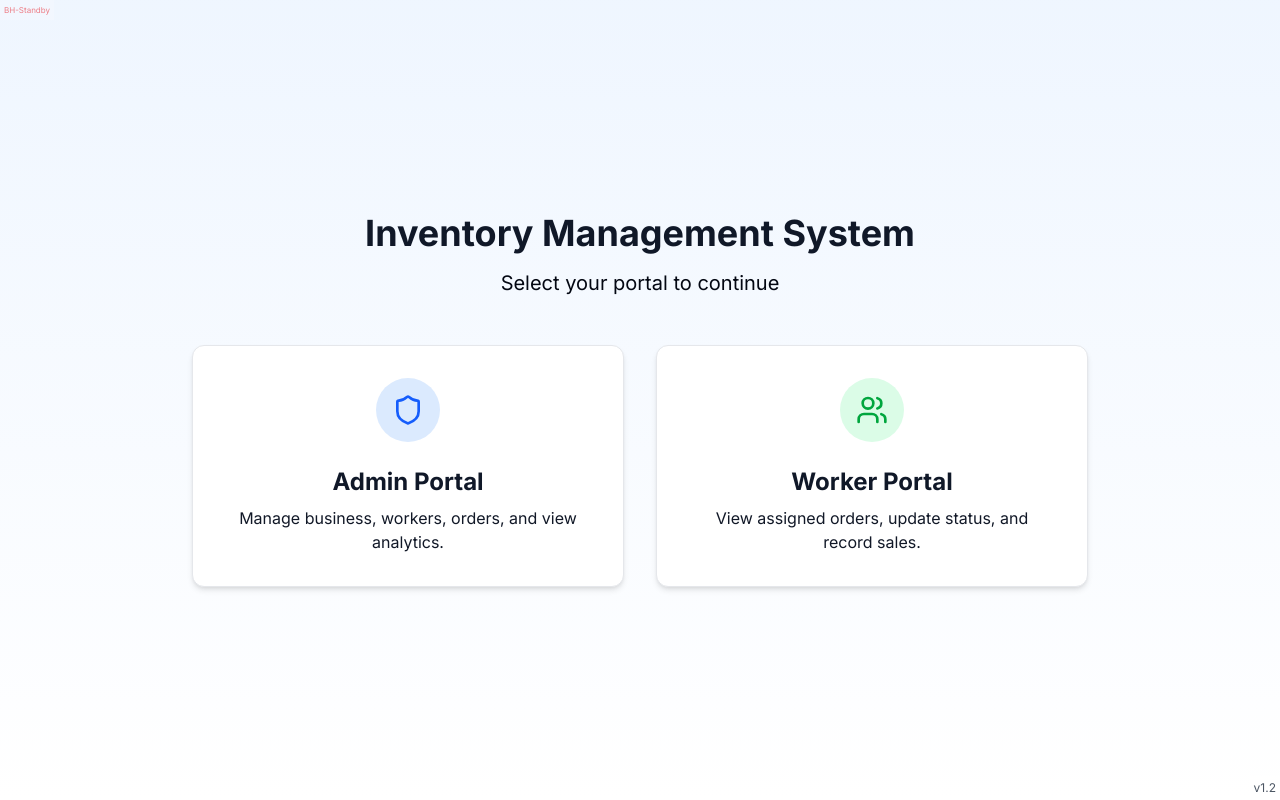
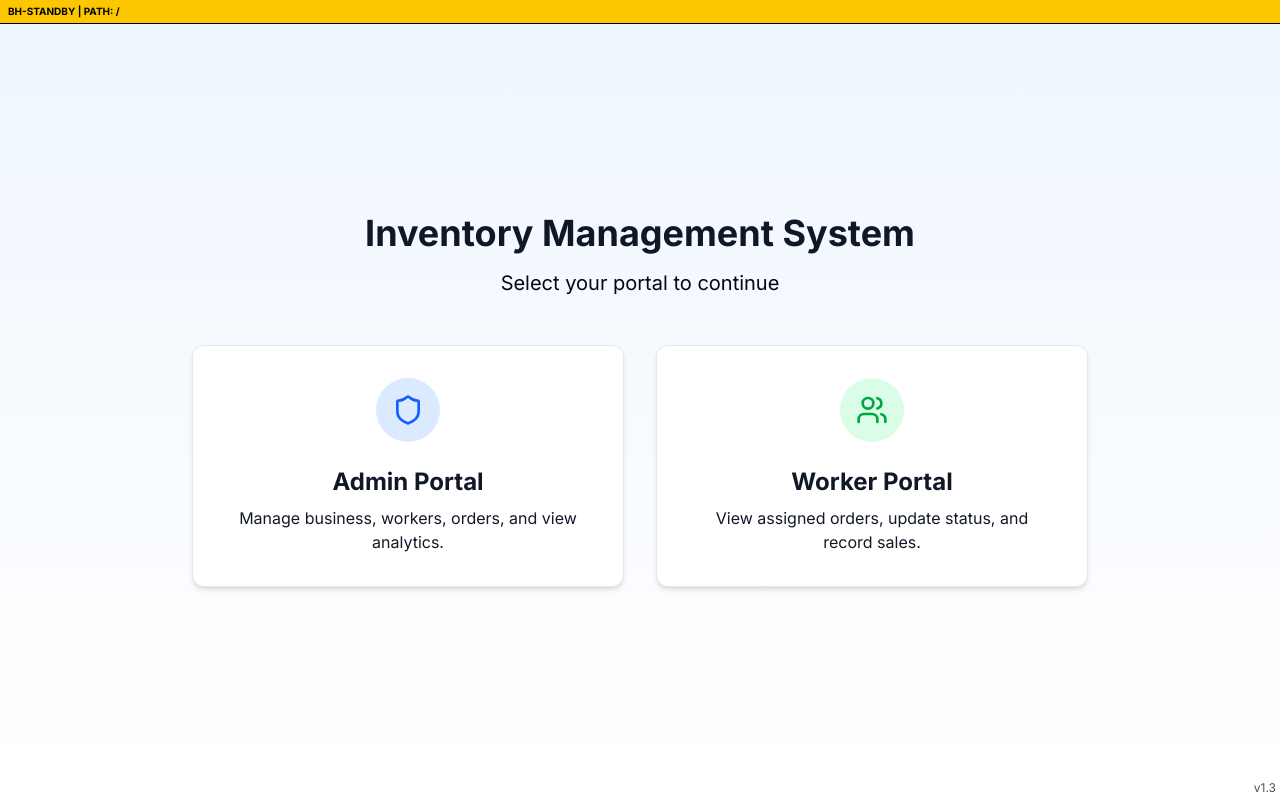
Before and after one commit to SriramPujar/Inventory, a Next.js app: page / in a window 1280 px wide. Built offline with nearby package versions, Linux system fonts and the light colour scheme; no server answers.

Commit message:
Update back button handler to v1.3 with high-visibility debug bar

```diff
--- a/app/layout.tsx
+++ b/app/layout.tsx
@@ -22,7 +22,7 @@ export default function RootLayout({
         <Providers>
           {children}
         </Providers>
-        <div className="fixed bottom-0 right-0 p-1 text-xs text-gray-400 bg-white/50 pointer-events-none z-50">v1.2</div>
+        <div className="fixed bottom-0 right-0 p-1 text-xs text-gray-400 bg-white/50 pointer-events-none z-50">v1.3</div>
       </body>
     </html>
   );
--- a/components/BackButtonHandler.tsx
+++ b/components/BackButtonHandler.tsx
@@ -4,9 +4,8 @@ import { useEffect, useState } from "react";
 import { useRouter, usePathname } from "next/navigation";
 
 /**
- * Universal Android Back Button Handler (v1.2)
- * Includes a visual indicator in the top-left to confirm the trap is active.
- * Uses hard location resets to ensure navigation follows on stubborn devices.
+ * Universal Android Back Button Handler (v1.3 DEBUG)
+ * Includes a HIGH-VISIBILITY debug overlay to diagnose pathname detection.
  */
 export function BackButtonHandler() {
     const router = useRouter();
@@ -14,7 +13,9 @@ export function BackButtonHandler() {
     const [status, setStatus] = useState("BH-Init");
 
     useEffect(() => {
-        // Identify if we are in a sub-section
+        // Log to console for desktop debugging
+        console.log("BH Handler Active Path:", pathname);
+
         const isSubSection =
             pathname.includes('/orders') ||
             pathname.includes('/products') ||
@@ -22,23 +23,17 @@ export function BackButtonHandler() {
             pathname.includes('/workers');
 
         if (!isSubSection) {
-            setStatus("BH-Standby");
+            setStatus(`BH-Standby | Path: ${pathname}`);
             return;
         }
 
-        // Set status to active so the user can see it's working
-        setStatus("BH-Active-Trap");
+        setStatus(`BH-ACTIVE-TRAP | Path: ${pathname}`);
 
-        // Force a history entry that the browser "stops" on when pressing back
+        // Force a history entry
         window.history.pushState({ trap: true }, "", window.location.href);
 
         const handlePopState = (event: PopStateEvent) => {
-            // Check current location again. If the back button was pressed,
-            // we might have already popped out of the state.
-            // We force a redirect to the main dash.
             const currentPath = window.location.pathname;
-
-            // Re-check sub-section status to avoid loops on the dashboard itself
             const stillInSub =
                 currentPath.includes('/orders') ||
                 currentPath.includes('/products') ||
@@ -46,21 +41,17 @@ export function BackButtonHandler() {
 
             if (stillInSub) {
                 const target = currentPath.startsWith('/admin') ? '/admin' : '/worker';
-                // Using window.location.href for a FORCE redirect that works even if the JS router is confused
                 window.location.href = target;
             }
         };
 
         window.addEventListener('popstate', handlePopState);
-
-        return () => {
-            window.removeEventListener('popstate', handlePopState);
-        };
+        return () => window.removeEventListener('popstate', handlePopState);
     }, [pathname]);
 
-    // Render a tiny invisible debug token
+    // Render a HIGH VISIBILITY debug bar at the top
     return (
-        <div className="fixed top-0 left-0 p-1 text-[8px] text-red-600/50 bg-white/20 pointer-events-none z-[9999] font-mono">
+        <div className="fixed top-0 left-0 right-0 h-6 bg-yellow-400 text-black text-[10px] flex items-center px-2 z-[99999] border-b border-black font-bold uppercase pointer-events-none">
             {status}
         </div>
     );
```
